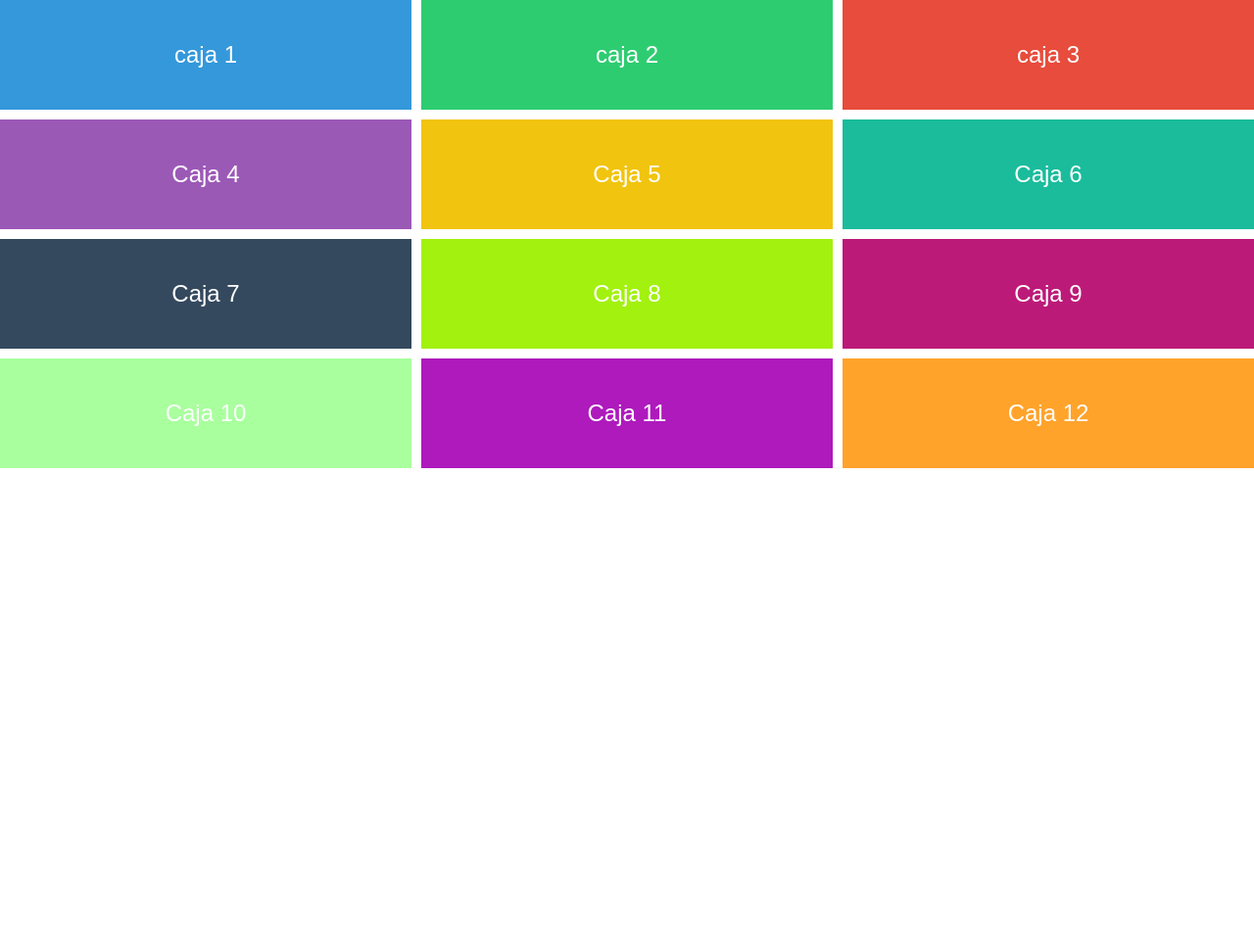
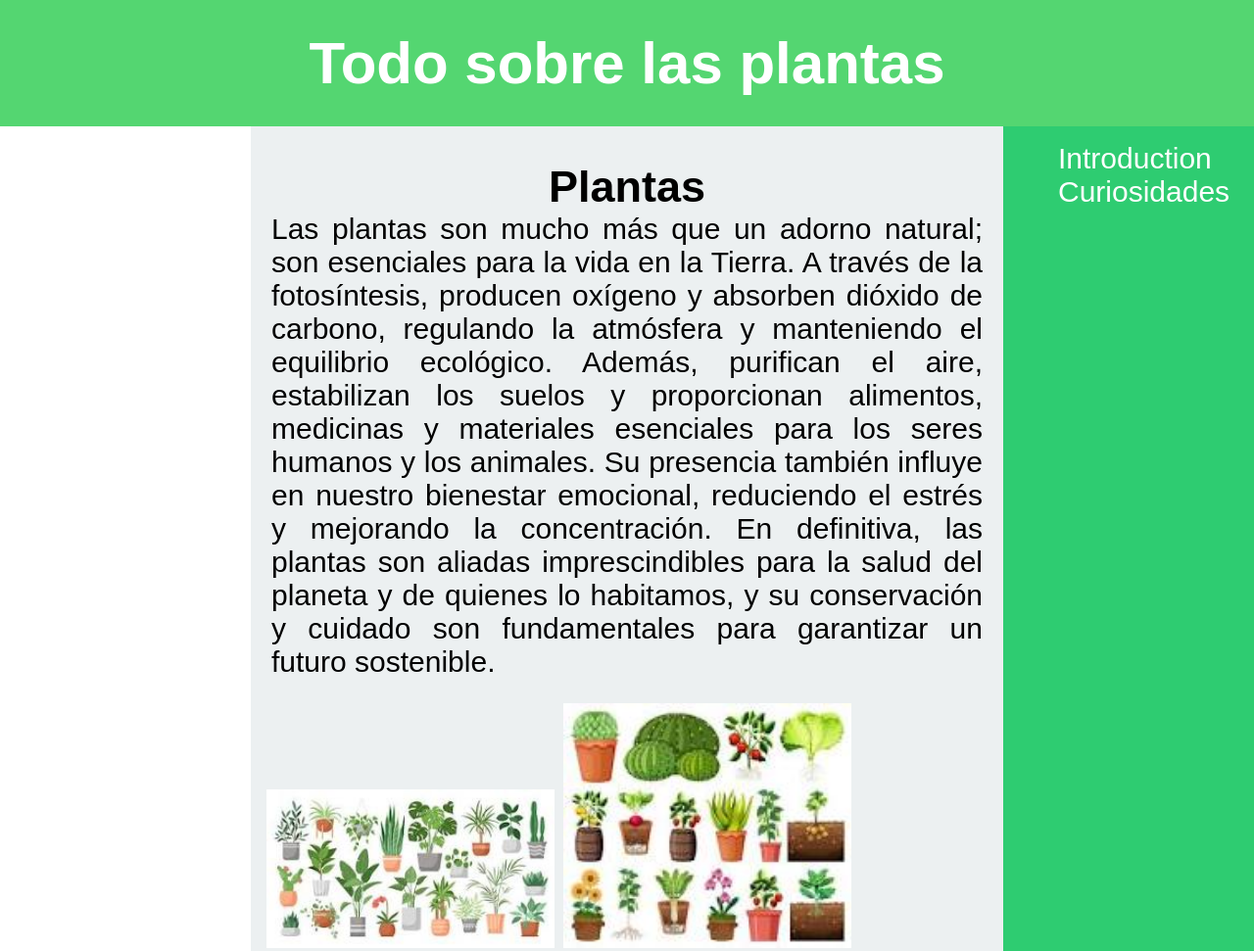
Before and after one commit to Ailenmoya55/css_grid, a plain HTML site: page index.html in a window 1280 px wide. Shown: the top 971 px of the page at 98% size. Before the commit the page ends 800 px from the top, so only its background shows below. Drawn offline with Linux system fonts and the light colour scheme.

Commit message:
correccion

```diff
--- a/css/style.css
+++ b/css/style.css
@@ -1,61 +1,112 @@
-body {
+* {
   margin: 0;
-      font-family: Arial, sans-serif;
+  padding: 0;
+  box-sizing: border-box;
 }
 
-    .contenedor {
+body {
+  font-family: Arial, sans-serif;
+  font-size: 30px;
+}
+.plant{
+  text-align: center;
+  margin-top: 20px;
+}
+/* Contenedor general */
+body {
   display: grid;
+  grid-template-areas:
+    "header"
+    "nav"
+    "main"
+    "aside"
+    "footer";
   grid-template-columns: 1fr;
-      gap: 10px;
-      height: 75vh;
 }
 
-    .caja {
-      display: flex;
-      align-items: center;
-      justify-content: center;
-      font-size: 1.5rem;
+
+header {
+  grid-area: header;
+  background: #54d671;
+  color: rgb(255, 255, 255);
+  padding: 30px;
+  text-align: center;
+  margin: none;
+}
+
+nav {
+  grid-area: nav;
+  background: #2ecc71;
+  color: white;
+  padding: 1rem;
+}
+li{
+  display: inline;
+  margin-left: 40px;
+  font-size: 30px;
+}
+
+main {
+  grid-area: main;
+  background: #ecf0f1;
+  padding: 1rem;
+}
+
+img{
+  width: 40%;
+  height: auto;
+  margin-bottom: 30px;
+}
+
+h2{
+  text-align: left;
+  margin-bottom: 25px;
+}
+p{
+  text-align: justify;
+  margin-bottom: 25px;
+  margin-left: 5px;
+  margin-right: 5px;
+}
+aside {
+  grid-area: aside;
+  background: #f3cc8c;
+  padding: 5rem;
+}
+
+.foot{
+  text-align: center;
+  margin-top: 20px;
+}
+footer {
+  grid-area: footer;
+  background: #6ca7e2;
+  color: white;
+  padding: 1rem;
+  text-align: center;
+}
+a{
+  text-decoration: none;
   color: white;
 }
-
-    .caja1 {
-      background-color: #3498db;
-    }
-    .caja2 {
-      background-color: #2ecc71;
-    }
-    .caja3 {
-      background-color: #e74c3c;
-    }
-    .caja4 { background: #9b59b6;
-    }
-    .caja5 { background: #f1c40f;
-     }
-    .caja6 { background: #1abc9c;
-     }
-    .caja7 { background: #34495e;
-     }
-    .caja8 { background: #a2f10f;
-     }
-    .caja9{ background: #bc1a78;
-     }
-    .caja10 { background: #a9ff9e;
-     }
-     .caja11{ background: #ae1abc;
-     }
-    .caja12 { background: #ffa32b;
-     }
-
     @media (min-width: 768px) {
-      .contenedor {
-        grid-template-columns: 1fr 1fr;
-        grid-template-rows: repeat(4,1fr);
-        grid-auto-rows: 1fr;
+      .container {
+      display: grid;
+      grid-template-areas:
+          "header  header"
+          "nav     main"
+          "aside   main"
+          "footer  footer";
+        grid-template-columns: 1fr 3fr;
       }
     }
-    @media (min-width: 1024px) {
-      .contenedor {
-        grid-template-columns: 1fr 1fr 1fr;
-        grid-template-rows: repeat(5,1fr);
+    @media (min-width: 1200px) {
+      .container {
+        display: grid;
+        grid-template-areas:
+      "header  header  header"
+      "aside   main    nav"
+      "footer  footer  footer";
+    grid-template-columns: 1fr 3fr 1fr;
       }
     }
--- a/index.html
+++ b/index.html
@@ -7,19 +7,47 @@
     <title>CSS_GRID</title>
 </head>
 <body>
-  <div class="contenedor">
-    <div class="caja caja1">caja 1</div>
-    <div class="caja caja2">caja 2</div>
-    <div class="caja caja3">caja 3</div>
-    <div class="caja caja4">Caja 4</div>
-    <div class="caja caja5">Caja 5</div>
-    <div class="caja caja6">Caja 6</div>
-    <div class="caja caja7">Caja 7</div>
-    <div class="caja caja8">Caja 8</div>
-    <div class="caja caja9">Caja 9</div>
-    <div class="caja caja10">Caja 10</div>
-    <div class="caja caja11">Caja 11</div>
-    <div class="caja caja12">Caja 12</div>
+  <div class="container">
+    <header>
+      <h1>Todo sobre las plantas</h1>
+    </header>
+      <nav>
+        <ul>
+          <li><a href="#plantas">Introduction</a></li>
+          <li><a href="#curiosidades">Curiosidades</a></li>
+        </ul>
+      </nav>
+      <main>
+        <article>
+          <h1 id="plantas" class="plant">Plantas</h1>
+          <p>Las plantas son mucho más que un adorno natural; son esenciales
+            para la vida en la Tierra. A través de la fotosíntesis, producen
+              oxígeno y absorben dióxido de carbono, regulando la atmósfera y
+              manteniendo el equilibrio ecológico. Además, purifican el aire,
+              estabilizan los suelos y proporcionan alimentos, medicinas y materiales
+              esenciales para los seres humanos y los animales. Su presencia
+              también influye en nuestro bienestar emocional, reduciendo el estrés
+              y mejorando la concentración. En definitiva, las plantas son aliadas
+              imprescindibles para la salud del planeta y de quienes lo habitamos,
+              y su conservación y cuidado son fundamentales para garantizar un futuro
+              sostenible.
+            </p>
+            <img src="./img/plantas.jpg" alt="Imagen de plantas" />
+            <img src="./img/plantas2.jpg" alt="Imagen de plantas" />
+        </article>
+
+        <aside>
+          <h2 id="curiosidades">Curiosidades sobre las plantas</h2>
+          <p>Son muy importantes para el ecosistema:</p>
+          <li>A través de la fotosíntesis, transforman CO₂ en O₂.</li>
+          <li>Un solo árbol adulto puede producir suficiente oxígeno para 4 personas al día.</li>
+          <li>Muchas plantas de interior eliminan toxinas del ambiente, como formaldehído, benceno o tricloroetileno.</li>
+          <li>Muchas plantas tienen propiedades medicinales: manzanilla (calma), aloe vera (cura heridas), menta (digestión).</li>
+        </aside>
+      </main>
+      <footer>
+        <p class="foot">Derechos reservados &copy; 2024</p>
+      </footer>
   </div>
 </body>
 </html>
```
Also changed, not shown: img/plantas.jpg (added), img/plantas2.jpg (added). Lines whose indentation alone changed are shown as unchanged.
